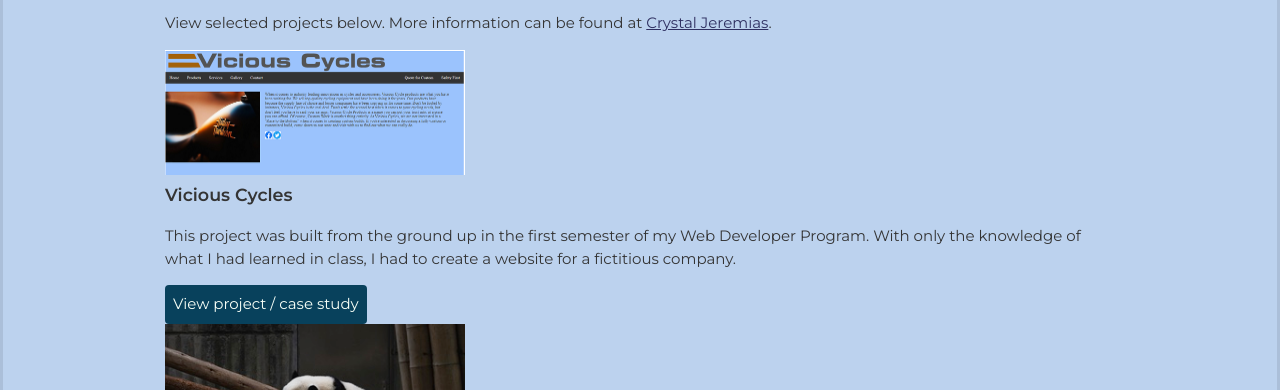
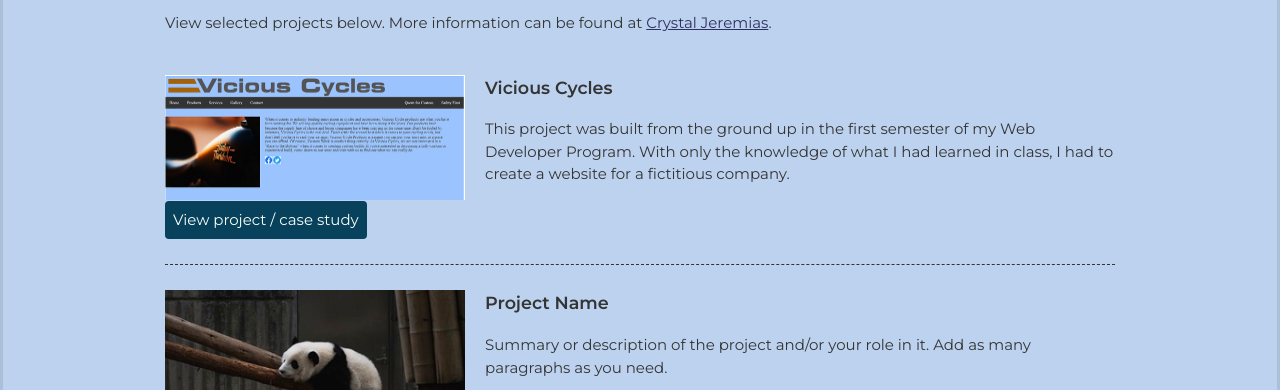
Before and after one commit to chjeremias/1Lesson03, a plain HTML site: page index.html in a window 1280 px wide. Shown: the part 562-952 px from the top of the page. Drawn offline with Linux system fonts and the light colour scheme; files that its build step writes are made by us from their sources; files whose address does not match are found by name.

Commit message:
Update style.css

```diff
--- a/style.css
+++ b/style.css
@@ -71,12 +71,12 @@ header {
 .projects .btn:hover {
   background: rgba(47, 48, 97, 80%);
 }
-.project-tem {
+.project-item {
   overflow: hidden;
   border-bottom: 1px dashed #343434;
   padding: 25px 0;
 }
-.porject-item img {
+.project-item img {
   float: left;
   margin-right: 20px;
 }
```
